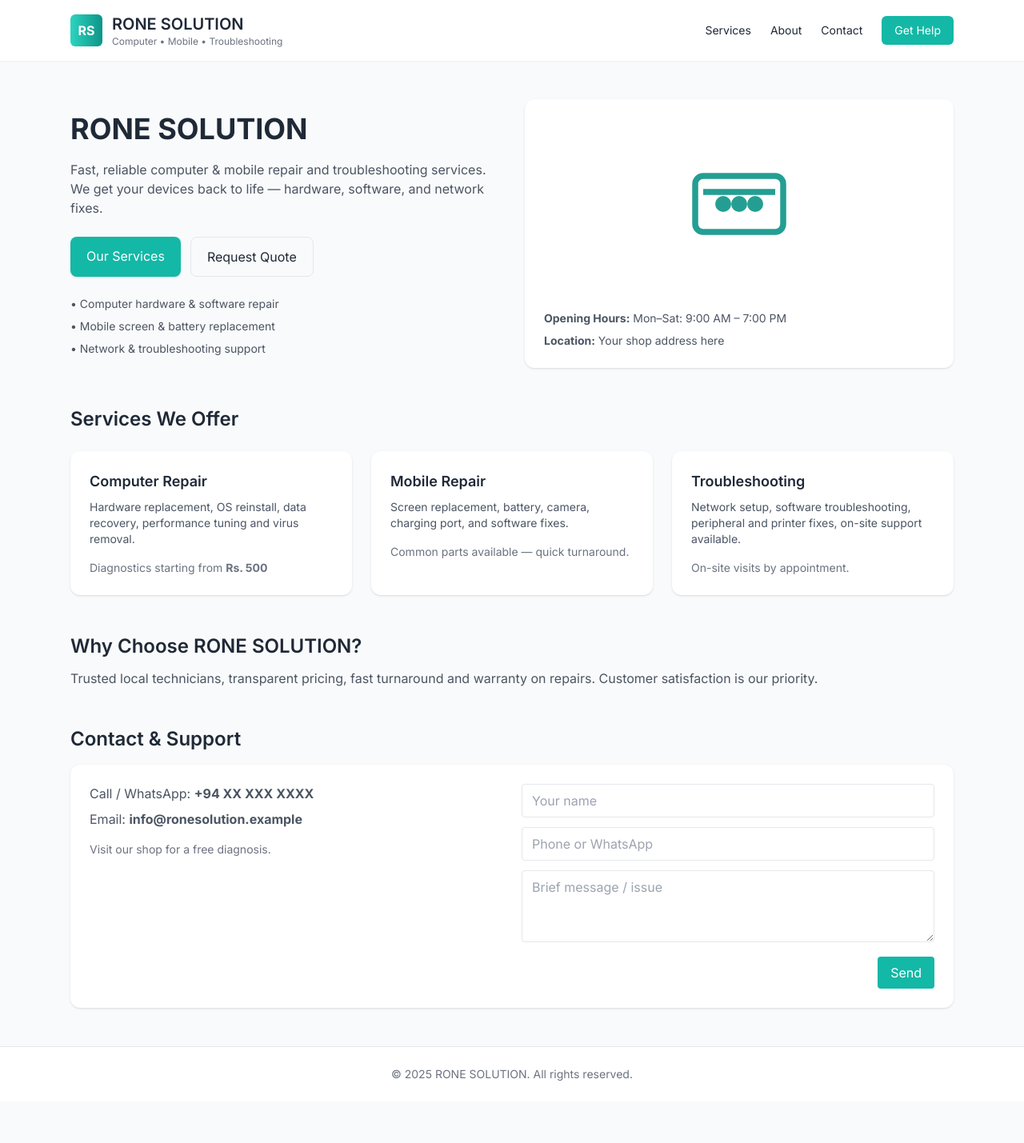
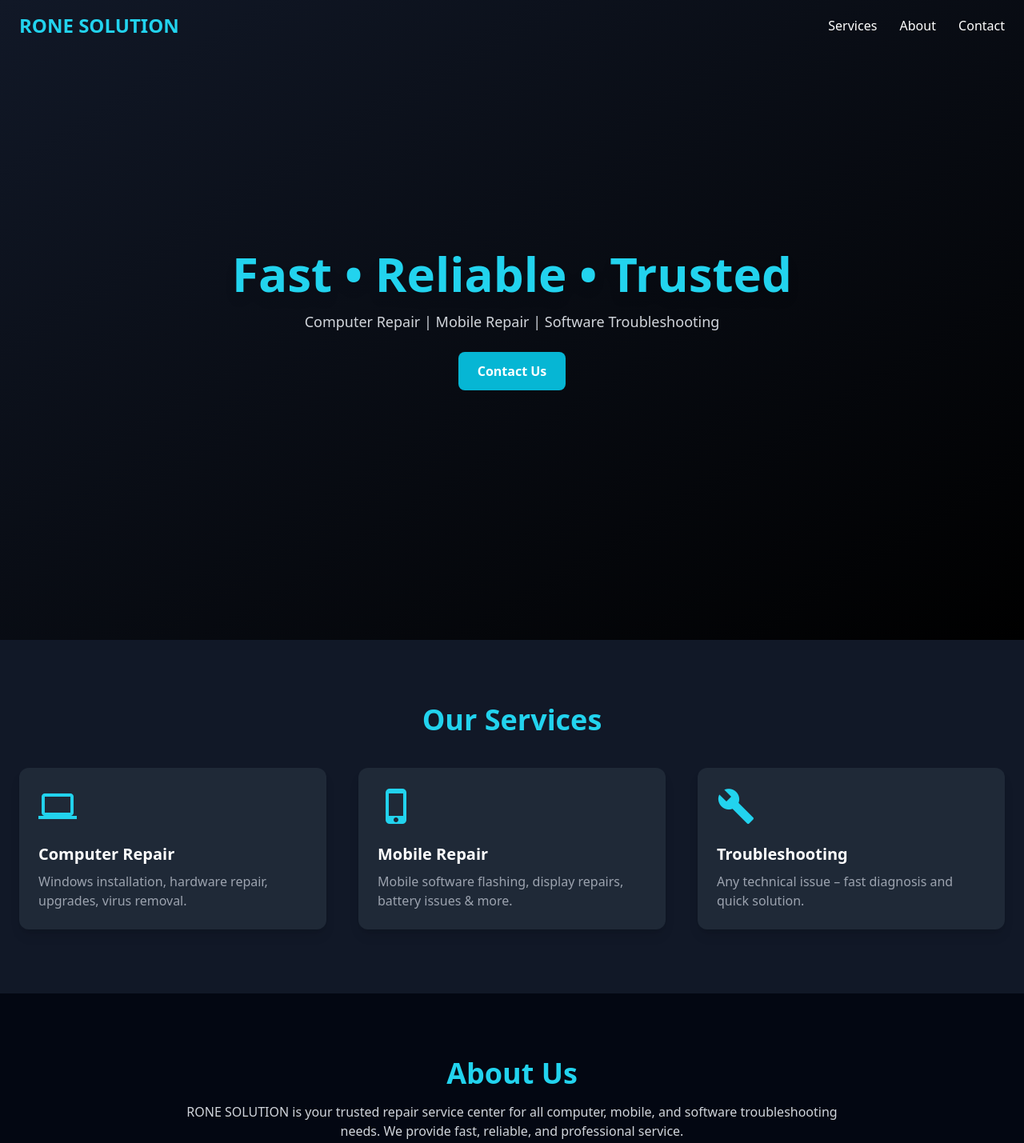
Before and after one commit to bvrm/ronesolution, a plain HTML site: page INDEX.HTML in a window 1280 px wide. Shown: the top 1429 px of the page at 80% size. Before the commit the page ends 1377 px from the top, so only its background shows below. Drawn offline with nearby package versions, Linux system fonts and the light colour scheme.

Commit message:
INDEX.HTML

```diff
--- a/INDEX.HTML
+++ b/INDEX.HTML
@@ -1,225 +1,115 @@
 <!DOCTYPE html>
 <html lang="en">
 <head>
-  <meta charset="utf-8" />
-  <meta name="viewport" content="width=device-width, initial-scale=1" />
-  <title>RONE SOLUTION — Computer & Mobile Repair</title>
+    <meta charset="UTF-8" />
+    <meta name="viewport" content="width=device-width, initial-scale=1.0" />
+    <title>RONE SOLUTION</title>
 
     <!-- Tailwind CDN -->
     <script src="https://cdn.tailwindcss.com"></script>
 
-  <!-- Optional: Google Fonts (CDN) -->
-  <link rel="preconnect" href="https://fonts.gstatic.com">
-  <link href="https://fonts.googleapis.com/css2?family=Inter:wght@300;400;600;700&display=swap" rel="stylesheet">
+    <!-- Google Icons -->
+    <link href="https://fonts.googleapis.com/icon?family=Material+Icons" rel="stylesheet">
 
-  <style>
-    :root { --brand: #0ea5a4; } /* teal-500 like */
-    body { font-family: 'Inter', system-ui, -apple-system, "Segoe UI", Roboto, "Helvetica Neue", Arial; }
-  </style>
+    <!-- Custom JS Animations -->
+    <script>
+        document.addEventListener("DOMContentLoaded", () => {
+            const nav = document.getElementById("navbar");
+            window.addEventListener("scroll", () => {
+                if (window.scrollY > 50) {
+                    nav.classList.add("bg-gray-900", "shadow-lg");
+                } else {
+                    nav.classList.remove("bg-gray-900", "shadow-lg");
+                }
+            });
+        });
+    </script>
 </head>
-<body class="bg-gray-50 text-gray-800">
 
-  <!-- NAV -->
-  <header class="bg-white shadow-sm">
-    <div class="max-w-6xl mx-auto px-6 py-4 flex items-center justify-between">
-      <div class="flex items-center space-x-3">
-        <div class="w-10 h-10 rounded-md bg-gradient-to-r from-teal-400 to-teal-600 flex items-center justify-center text-white font-bold">
-          RS
-        </div>
-        <div>
-          <h1 class="text-xl font-semibold">RONE SOLUTION</h1>
-          <p class="text-xs text-gray-500">Computer • Mobile • Troubleshooting</p>
+<body class="bg-gray-950 text-white font-sans">
+
+    <!-- Navbar -->
+    <nav id="navbar" class="fixed top-0 left-0 w-full z-50 transition-all duration-300">
+        <div class="max-w-7xl mx-auto flex items-center justify-between px-6 py-4">
+            <h1 class="text-2xl font-bold text-cyan-400">RONE SOLUTION</h1>
+
+            <div class="space-x-6 hidden md:block">
+                <a href="#services" class="hover:text-cyan-400">Services</a>
+                <a href="#about" class="hover:text-cyan-400">About</a>
+                <a href="#contact" class="hover:text-cyan-400">Contact</a>
             </div>
         </div>
-
-      <nav class="hidden md:flex items-center space-x-6 text-sm">
-        <a href="#services" class="hover:text-teal-600">Services</a>
-        <a href="#about" class="hover:text-teal-600">About</a>
-        <a href="#contact" class="hover:text-teal-600">Contact</a>
-        <button id="contactBtn" class="ml-2 px-4 py-2 bg-teal-500 text-white rounded-md hover:bg-teal-600">Get Help</button>
     </nav>
 
-      <!-- mobile menu button -->
-      <button id="mobileToggle" class="md:hidden p-2 rounded-md hover:bg-gray-100">
-        <svg xmlns="http://www.w3.org/2000/svg" class="h-6 w-6" fill="none" viewBox="0 0 24 24" stroke="currentColor">
-          <path stroke-linecap="round" stroke-linejoin="round" stroke-width="2" d="M4 6h16M4 12h16M4 18h16"/>
-        </svg>
+    <!-- Hero Section -->
+    <section class="h-screen flex items-center justify-center text-center px-6 bg-gradient-to-br from-gray-900 to-black">
+        <div>
+            <h2 class="text-4xl md:text-6xl font-bold text-cyan-400 drop-shadow-lg">
+                Fast • Reliable • Trusted
+            </h2>
+            <p class="mt-4 text-lg text-gray-300">
+                Computer Repair | Mobile Repair | Software Troubleshooting
+            </p>
+            <button class="mt-6 bg-cyan-500 hover:bg-cyan-600 px-6 py-3 rounded-lg font-bold">
+                Contact Us
             </button>
-    </div>
-
-    <!-- mobile nav -->
-    <div id="mobileNav" class="md:hidden px-6 pb-4 hidden">
-      <a href="#services" class="block py-2">Services</a>
-      <a href="#about" class="block py-2">About</a>
-      <a href="#contact" class="block py-2">Contact</a>
-      <button id="contactBtn2" class="w-full mt-2 px-4 py-2 bg-teal-500 text-white rounded-md">Get Help</button>
-    </div>
-  </header>
-
-  <!-- HERO -->
-  <main class="max-w-6xl mx-auto px-6 py-12">
-    <section class="grid grid-cols-1 md:grid-cols-2 gap-8 items-center">
-      <div>
-        <h2 class="text-4xl font-extrabold leading-tight">RONE SOLUTION</h2>
-        <p class="mt-4 text-gray-600">Fast, reliable computer & mobile repair and troubleshooting services. We get your devices back to life — hardware, software, and network fixes.</p>
-
-        <div class="mt-6 flex flex-wrap gap-3">
-          <a href="#services" class="inline-block px-5 py-3 bg-teal-500 text-white rounded-lg shadow hover:bg-teal-600">Our Services</a>
-          <button id="quoteBtn" class="inline-block px-5 py-3 border border-gray-200 rounded-lg hover:bg-gray-100">Request Quote</button>
-        </div>
-
-        <ul class="mt-6 space-y-2 text-sm text-gray-600">
-          <li>• Computer hardware & software repair</li>
-          <li>• Mobile screen & battery replacement</li>
-          <li>• Network & troubleshooting support</li>
-        </ul>
-      </div>
-
-      <div class="bg-white rounded-xl shadow p-6">
-        <!-- Simple illustrative card -->
-        <div class="h-56 flex items-center justify-center text-teal-600">
-          <!-- Inline SVG placeholder -->
-          <svg width="180" height="120" viewBox="0 0 24 24" fill="none" stroke="currentColor" class="opacity-90">
-            <rect x="1" y="4" width="22" height="14" rx="2" stroke-width="1.5"></rect>
-            <path d="M3 8h18" stroke-width="1.5"></path>
-            <circle cx="8" cy="11" r="1.5" fill="currentColor"></circle>
-            <circle cx="12" cy="11" r="1.5" fill="currentColor"></circle>
-            <circle cx="16" cy="11" r="1.5" fill="currentColor"></circle>
-          </svg>
-        </div>
-
-        <div class="mt-4 text-sm text-gray-600">
-          <p><strong>Opening Hours:</strong> Mon–Sat: 9:00 AM – 7:00 PM</p>
-          <p class="mt-2"><strong>Location:</strong> Your shop address here</p>
-        </div>
         </div>
     </section>
 
-    <!-- SERVICES -->
-    <section id="services" class="mt-12">
-      <h3 class="text-2xl font-semibold mb-6">Services We Offer</h3>
-      <div class="grid grid-cols-1 md:grid-cols-3 gap-6">
-        <div class="bg-white rounded-xl p-6 shadow">
-          <h4 class="font-semibold text-lg">Computer Repair</h4>
-          <p class="mt-2 text-sm text-gray-600">Hardware replacement, OS reinstall, data recovery, performance tuning and virus removal.</p>
-          <div class="mt-4 text-sm text-gray-500">Diagnostics starting from <strong>Rs. 500</strong></div>
+    <!-- Services -->
+    <section id="services" class="py-20 bg-gray-900">
+        <h2 class="text-center text-4xl font-bold text-cyan-400">Our Services</h2>
+
+        <div class="max-w-7xl mx-auto grid grid-cols-1 md:grid-cols-3 gap-10 mt-10 px-6">
+
+            <!-- Card 1 -->
+            <div class="bg-gray-800 p-6 rounded-xl shadow-lg hover:scale-105 transition-all">
+                <span class="material-icons text-cyan-400 text-5xl">computer</span>
+                <h3 class="mt-4 text-xl font-bold">Computer Repair</h3>
+                <p class="text-gray-400 mt-2">Windows installation, hardware repair, upgrades, virus removal.</p>
             </div>
 
-        <div class="bg-white rounded-xl p-6 shadow">
-          <h4 class="font-semibold text-lg">Mobile Repair</h4>
-          <p class="mt-2 text-sm text-gray-600">Screen replacement, battery, camera, charging port, and software fixes.</p>
-          <div class="mt-4 text-sm text-gray-500">Common parts available — quick turnaround.</div>
+            <!-- Card 2 -->
+            <div class="bg-gray-800 p-6 rounded-xl shadow-lg hover:scale-105 transition-all">
+                <span class="material-icons text-cyan-400 text-5xl">phone_iphone</span>
+                <h3 class="mt-4 text-xl font-bold">Mobile Repair</h3>
+                <p class="text-gray-400 mt-2">Mobile software flashing, display repairs, battery issues & more.</p>
             </div>
 
-        <div class="bg-white rounded-xl p-6 shadow">
-          <h4 class="font-semibold text-lg">Troubleshooting</h4>
-          <p class="mt-2 text-sm text-gray-600">Network setup, software troubleshooting, peripheral and printer fixes, on-site support available.</p>
-          <div class="mt-4 text-sm text-gray-500">On-site visits by appointment.</div>
+            <!-- Card 3 -->
+            <div class="bg-gray-800 p-6 rounded-xl shadow-lg hover:scale-105 transition-all">
+                <span class="material-icons text-cyan-400 text-5xl">build</span>
+                <h3 class="mt-4 text-xl font-bold">Troubleshooting</h3>
+                <p class="text-gray-400 mt-2">Any technical issue – fast diagnosis and quick solution.</p>
             </div>
+
         </div>
     </section>
 
-    <!-- ABOUT -->
-    <section id="about" class="mt-12">
-      <h3 class="text-2xl font-semibold mb-3">Why Choose RONE SOLUTION?</h3>
-      <p class="text-gray-600">Trusted local technicians, transparent pricing, fast turnaround and warranty on repairs. Customer satisfaction is our priority.</p>
+    <!-- About -->
+    <section id="about" class="py-20">
+        <div class="max-w-4xl mx-auto text-center px-6">
+            <h2 class="text-4xl font-bold text-cyan-400">About Us</h2>
+            <p class="text-gray-300 mt-4">
+                RONE SOLUTION is your trusted repair service center for all computer, mobile,
+                and software troubleshooting needs. We provide fast, reliable, and professional service.
+            </p>
+        </div>
     </section>
 
-    <!-- CONTACT -->
-    <section id="contact" class="mt-12">
-      <h3 class="text-2xl font-semibold mb-4">Contact & Support</h3>
-      <div class="bg-white rounded-xl p-6 shadow grid grid-cols-1 md:grid-cols-2 gap-6">
-        <div>
-          <p class="text-gray-600">Call / WhatsApp: <strong>+94 XX XXX XXXX</strong></p>
-          <p class="mt-2 text-gray-600">Email: <strong>info@ronesolution.example</strong></p>
-          <p class="mt-4 text-sm text-gray-500">Visit our shop for a free diagnosis.</p>
-        </div>
-
-        <form id="contactForm" class="space-y-3">
-          <input type="text" id="name" placeholder="Your name" class="w-full px-3 py-2 border rounded" />
-          <input type="text" id="phone" placeholder="Phone or WhatsApp" class="w-full px-3 py-2 border rounded" />
-          <textarea id="message" rows="3" placeholder="Brief message / issue" class="w-full px-3 py-2 border rounded"></textarea>
-          <div class="flex justify-end">
-            <button type="button" id="sendBtn" class="px-4 py-2 bg-teal-500 text-white rounded hover:bg-teal-600">Send</button>
-          </div>
-        </form>
+    <!-- Contact -->
+    <section id="contact" class="py-20 bg-gray-900">
+        <h2 class="text-center text-4xl font-bold text-cyan-400">Contact Us</h2>
+        <div class="max-w-4xl mx-auto mt-10 text-center">
+            <p class="text-gray-300 text-lg">📍 Location: Your Shop Location Here</p>
+            <p class="text-gray-300 text-lg">📞 Phone: 07X XXX XXXX</p>
+            <p class="text-gray-300 text-lg">📧 Email: info@rionesolution.com</p>
         </div>
     </section>
-  </main>
 
-  <!-- FOOTER -->
-  <footer class="bg-white border-t">
-    <div class="max-w-6xl mx-auto px-6 py-6 text-center text-sm text-gray-500">
-      &copy; <span id="year"></span> RONE SOLUTION. All rights reserved.
-    </div>
+    <footer class="py-6 text-center bg-black text-gray-500">
+        © 2025 RONE SOLUTION. All Rights Reserved.
     </footer>
 
-  <!-- SIMPLE MODAL (hidden by default) -->
-  <div id="modal" class="fixed inset-0 bg-black/40 hidden items-center justify-center z-50">
-    <div class="bg-white rounded-lg shadow-lg w-11/12 md:w-1/2 p-6">
-      <h4 class="text-lg font-semibold">Request a Quote</h4>
-      <p class="text-sm text-gray-600 mt-2">Leave your details and we'll contact you soon.</p>
-
-      <div class="mt-4 space-y-3">
-        <input id="m_name" class="w-full px-3 py-2 border rounded" placeholder="Name">
-        <input id="m_contact" class="w-full px-3 py-2 border rounded" placeholder="Phone or WhatsApp">
-        <textarea id="m_issue" class="w-full px-3 py-2 border rounded" rows="3" placeholder="Describe the issue"></textarea>
-      </div>
-
-      <div class="mt-4 flex justify-end gap-3">
-        <button id="closeModal" class="px-4 py-2 border rounded">Cancel</button>
-        <button id="submitModal" class="px-4 py-2 bg-teal-500 text-white rounded">Submit</button>
-      </div>
-    </div>
-  </div>
-
-  <!-- SCRIPT -->
-  <script>
-    // basic interactions (no backend)
-    document.getElementById('year').textContent = new Date().getFullYear();
-
-    const modal = document.getElementById('modal');
-    document.getElementById('quoteBtn').addEventListener('click', () => modal.classList.remove('hidden'));
-    document.getElementById('contactBtn').addEventListener('click', () => modal.classList.remove('hidden'));
-    document.getElementById('contactBtn2').addEventListener('click', () => modal.classList.remove('hidden'));
-    document.getElementById('closeModal').addEventListener('click', () => modal.classList.add('hidden'));
-
-    document.getElementById('submitModal').addEventListener('click', () => {
-      // Simple validation
-      const name = document.getElementById('m_name').value.trim();
-      const contact = document.getElementById('m_contact').value.trim();
-      const issue = document.getElementById('m_issue').value.trim();
-      if (!name || !contact) {
-        alert('Please enter name and contact.');
-        return;
-      }
-      // Placeholder: you'd send this to your server / whatsapp link / email in real site
-      alert('Thanks, ' + name + '! We will contact you soon.');
-      modal.classList.add('hidden');
-      // reset
-      document.getElementById('m_name').value = '';
-      document.getElementById('m_contact').value = '';
-      document.getElementById('m_issue').value = '';
-    });
-
-    // contact form send
-    document.getElementById('sendBtn').addEventListener('click', () => {
-      const nm = document.getElementById('name').value.trim();
-      const ph = document.getElementById('phone').value.trim();
-      const msg = document.getElementById('message').value.trim();
-      if (!nm || !ph) {
-        alert('Please provide your name and contact.');
-        return;
-      }
-      alert('Thanks, ' + nm + '! We will contact you at ' + ph + '.');
-      document.getElementById('contactForm').reset();
-    });
-
-    // mobile nav toggle
-    document.getElementById('mobileToggle').addEventListener('click', () => {
-      const m = document.getElementById('mobileNav');
-      m.classList.toggle('hidden');
-    });
-  </script>
 </body>
 </html>
```
Lines whose indentation alone changed are shown as unchanged.
